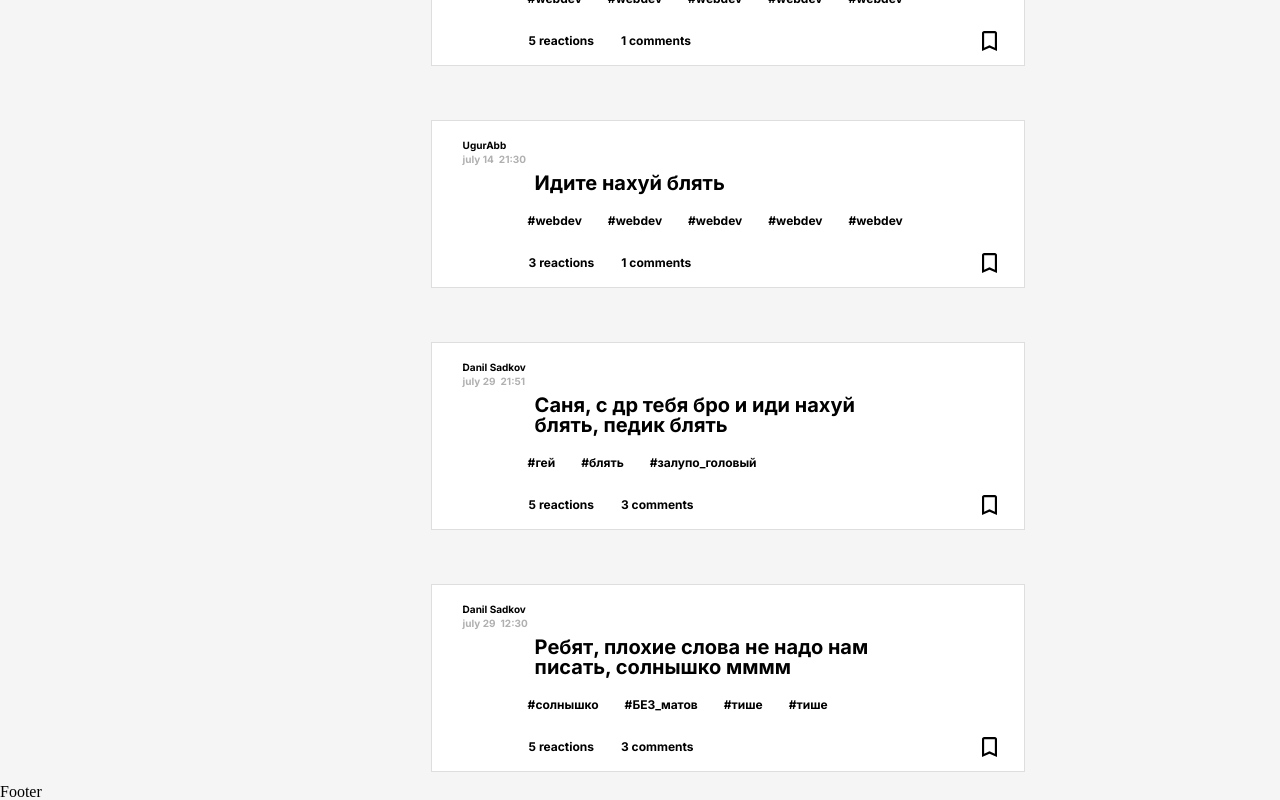
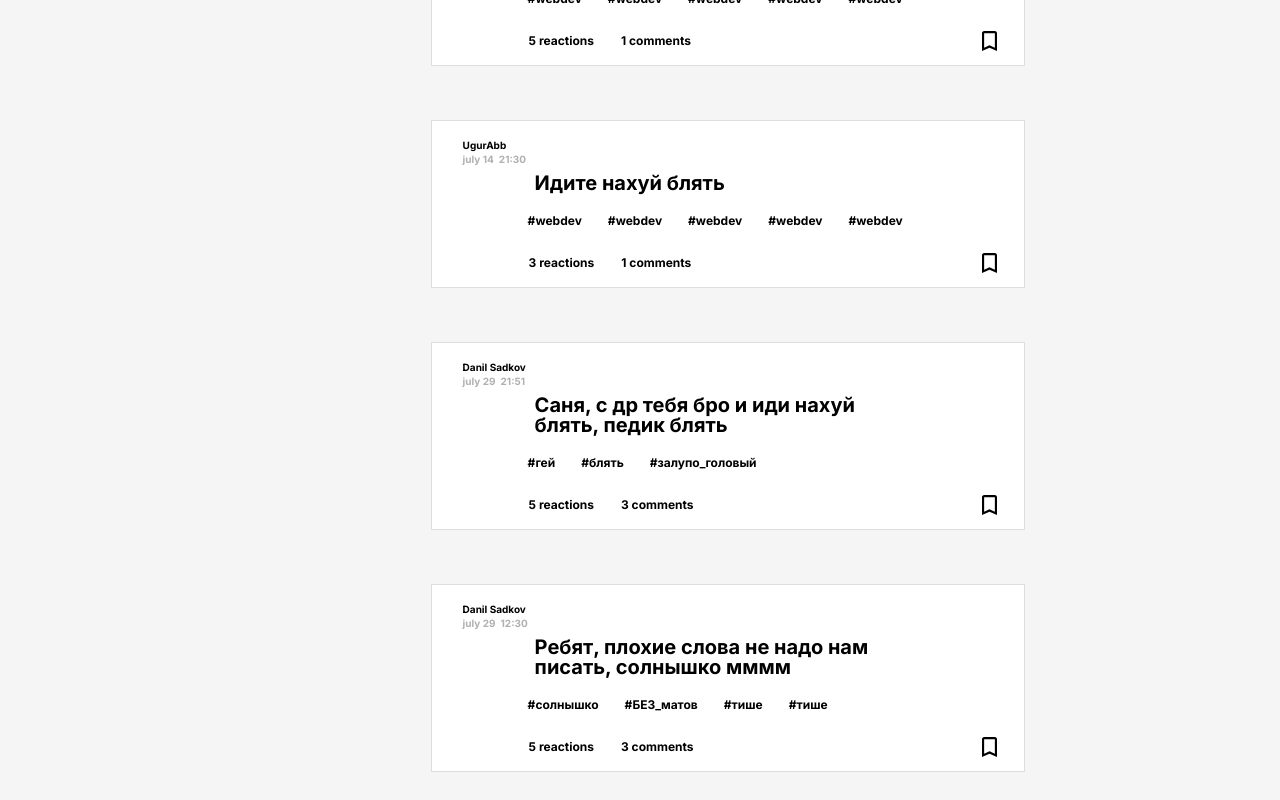
Before and after one commit to UgurFutureCoder/ugurclient, a React (Create React App) app: page / in a window 1280 px wide. Shown: the part 514-1314 px from the top of the page. Built offline with nearby package versions, Linux system fonts and the light colour scheme; a web font is replaced by a local one.

Commit message:
deleted footer

```diff
--- a/src/pages/layout/Layout.tsx
+++ b/src/pages/layout/Layout.tsx
@@ -9,7 +9,6 @@ export const Layout: FC = () => {
         <main className='main_content_container'>
             <Outlet />
         </main>
-        <footer>Footer</footer>
     </div>
   )
 }
```
